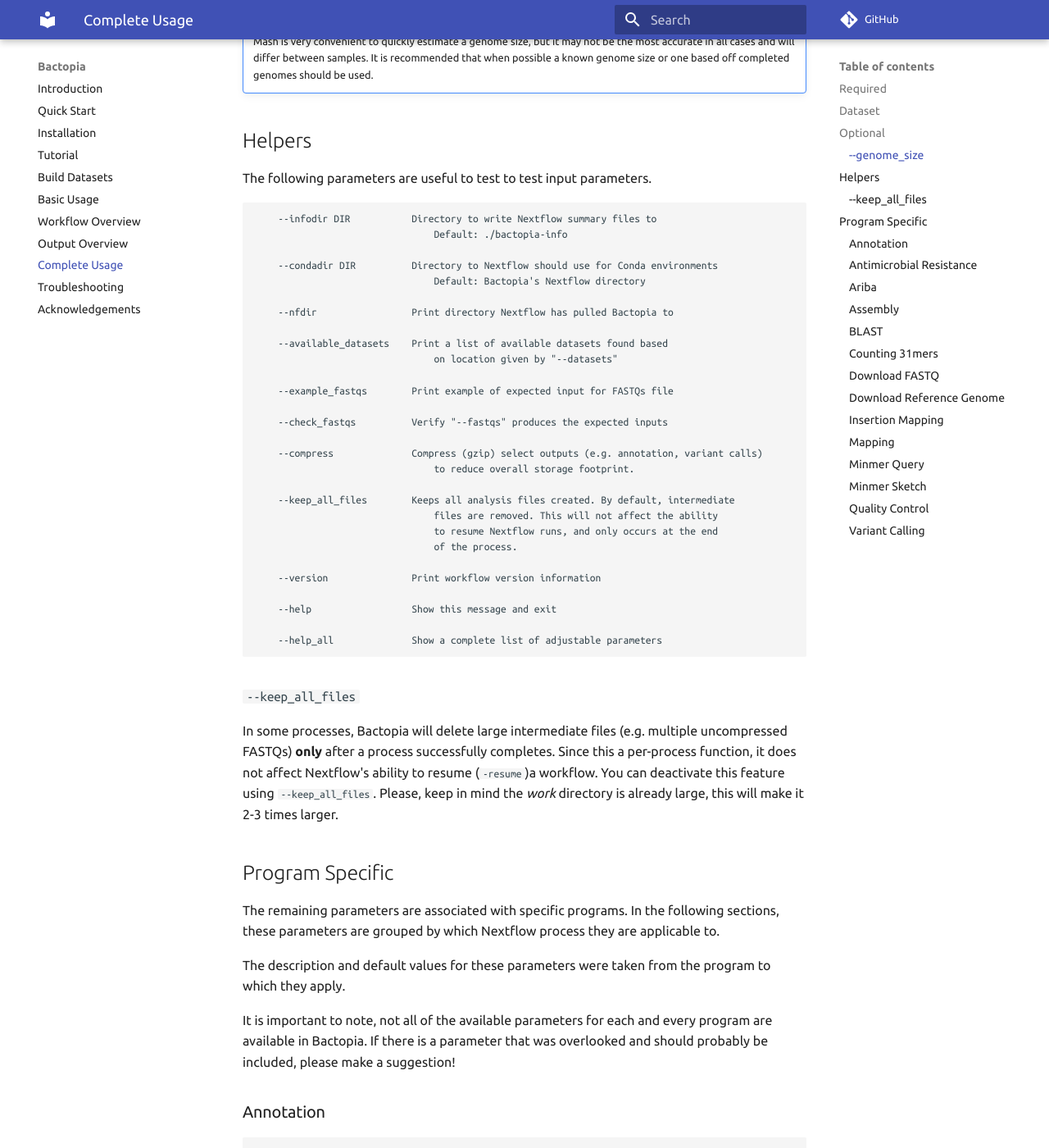
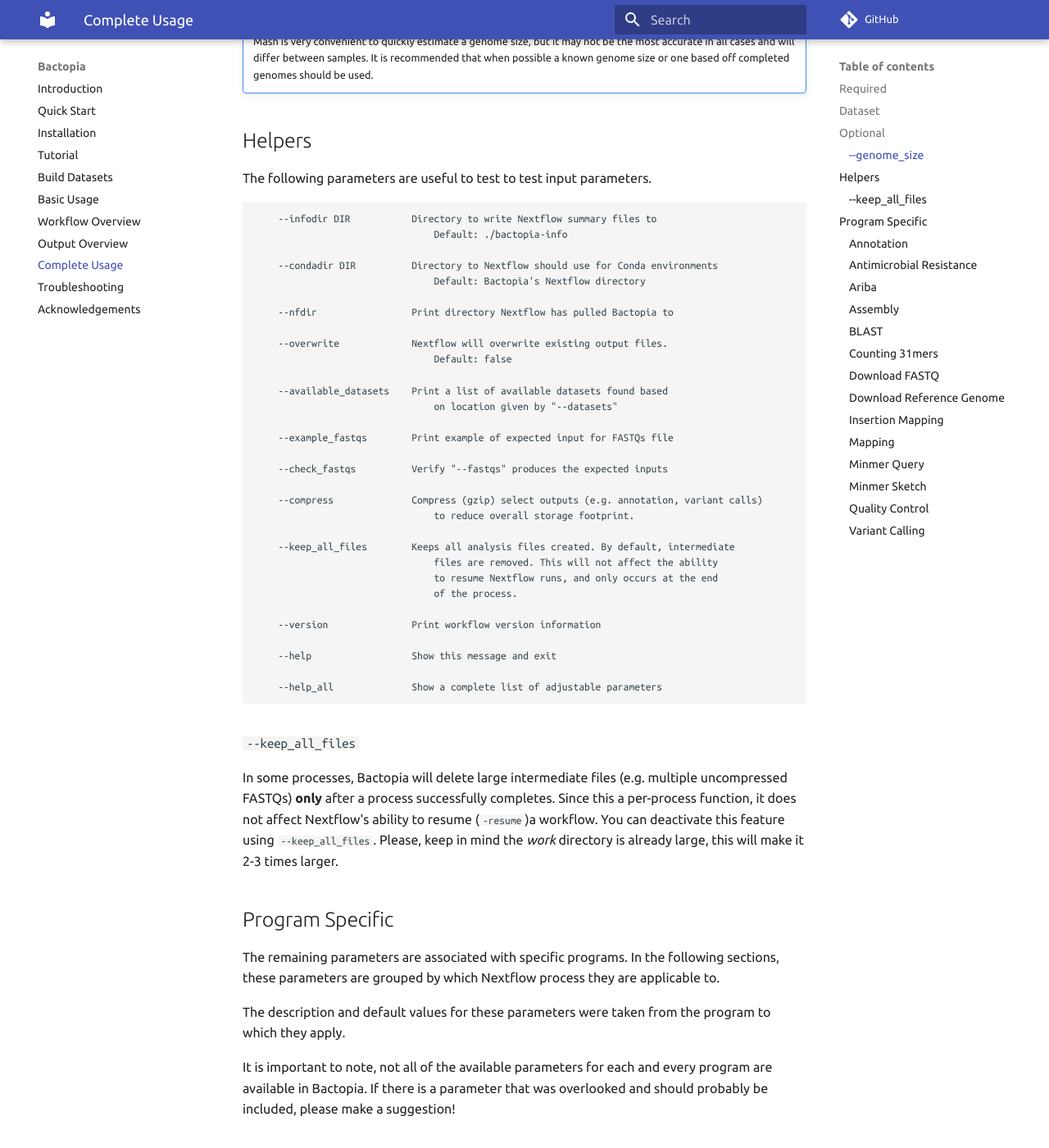
Before and after one commit to bactopia/bactopia, an MkDocs documentation site: the page built from docs/usage-complete.md, in a window 1280 px wide and 1400 px high, scrolled down 2257 px. Shown: the whole window at 82% size. Built offline with MkDocs 1.6.1 and Material for MkDocs 9.7.7, drawn with Linux system fonts in a browser that asks for light colours; comment, search, counter and statistics services are not loaded.

Commit message:
work dir size summary and user controlled output overwrites

```diff
--- a/docs/usage-complete.md
+++ b/docs/usage-complete.md
@@ -95,6 +95,9 @@
                                 Default: Bactopia's Nextflow directory
 
     --nfdir                 Print directory Nextflow has pulled Bactopia to
+
+    --overwrite             Nextflow will overwrite existing output files.
+                                Default: false
 
     --available_datasets    Print a list of available datasets found based
                                 on location given by "--datasets"
```
Also changed, not shown: CHANGELOG.md (+2 -1 lines), docs/usage-basic.md (+3 -0 lines), 2 other files.
